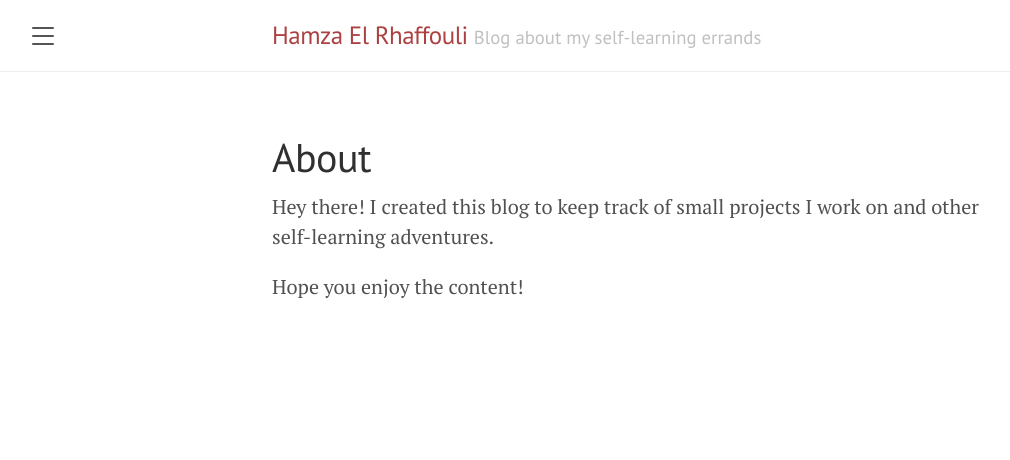
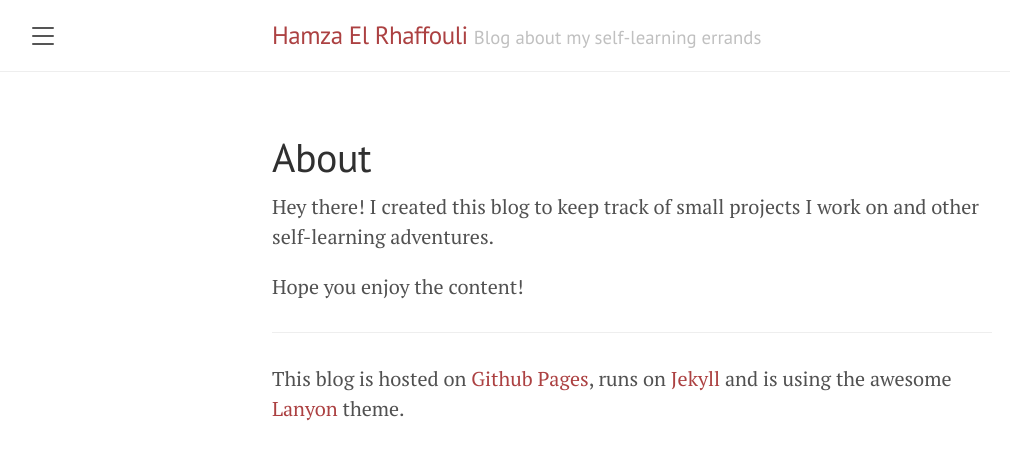
Before and after one commit to elrhaff/elrhaff.github.io, a Jekyll site: the page built from about.md, in a window 1280 px wide. Shown: the top 460 px of the page, without its empty margins (8-1018 px from the left). Built offline with Jekyll 4.4.1, drawn with Linux system fonts in a browser that asks for light colours.

Commit message:
move Jekyll nfo to about

```diff
--- a/about.md
+++ b/about.md
@@ -7,3 +7,7 @@ title: About
 Hey there! I created this blog to keep track of small projects I work on and other self-learning adventures.
 
 Hope you enjoy the content!
+
+-----
+
+This blog is hosted on [Github Pages](http://pages.github.com), runs on [Jekyll](https://jekyllrb.com/) and is using the awesome [Lanyon](https://github.com/poole/lanyon/) theme.
```
Also changed, not shown: _posts/2020-05-25-and-so-it-begins.md (+0 -4 lines).
